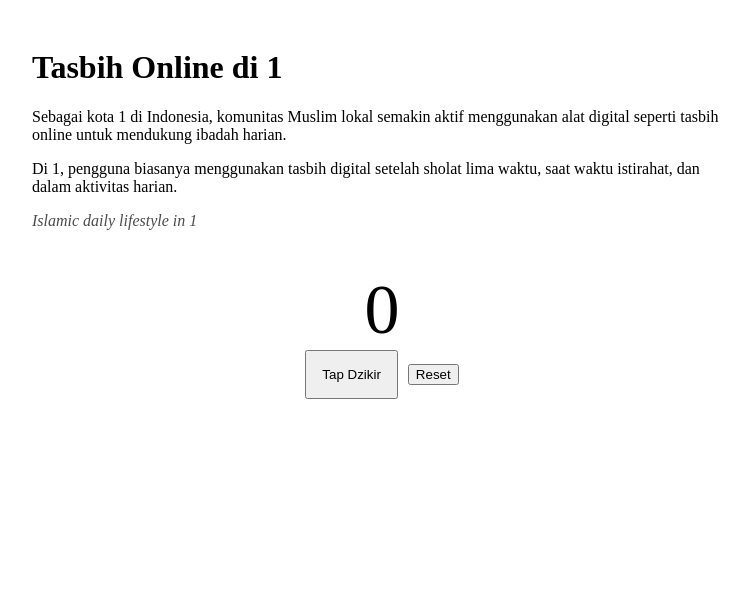
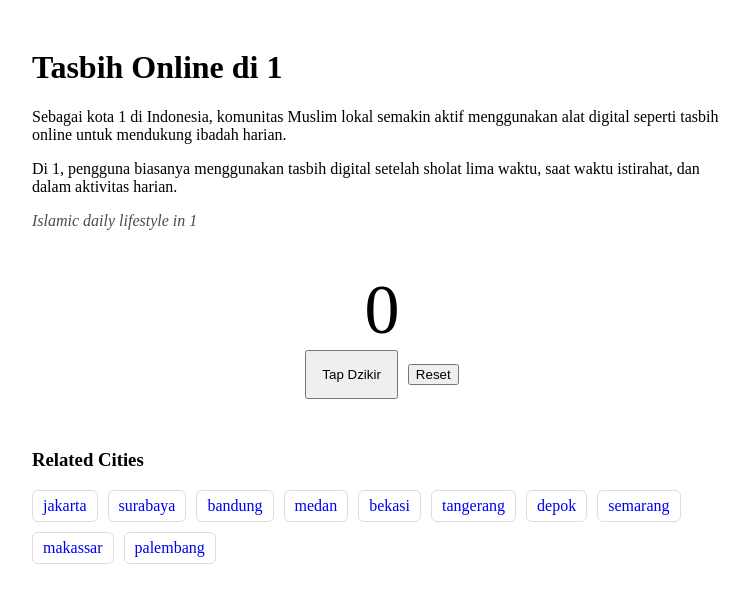
Before and after one commit to guxinshen/tasbih, a Next.js app: page /1/tasbih in a window 1280 px wide. Shown: the top 602 px of the page, without its empty margins (258-1007 px from the left). Built offline with nearby package versions, Linux system fonts and the light colour scheme.

Commit message:
Update tasbih.js

```diff
--- a/pages/[city]/tasbih.js
+++ b/pages/[city]/tasbih.js
@@ -49,7 +49,26 @@ return (
         Reset
       </button>
     </div>
+<section style={{ marginTop: 50 }}>
+  <h3>Related Cities</h3>
 
+  <div style={{ display: "flex", flexWrap: "wrap", gap: 10 }}>
+    {cities.tier1.slice(0, 10).map((c) => (
+      <a
+        key={c}
+        href={`/${c}/tasbih`}
+        style={{
+          padding: "6px 10px",
+          border: "1px solid #ddd",
+          borderRadius: 6,
+          textDecoration: "none"
+        }}
+      >
+        {c}
+      </a>
+    ))}
+  </div>
+</section>
   </div>
 );
 }
```
